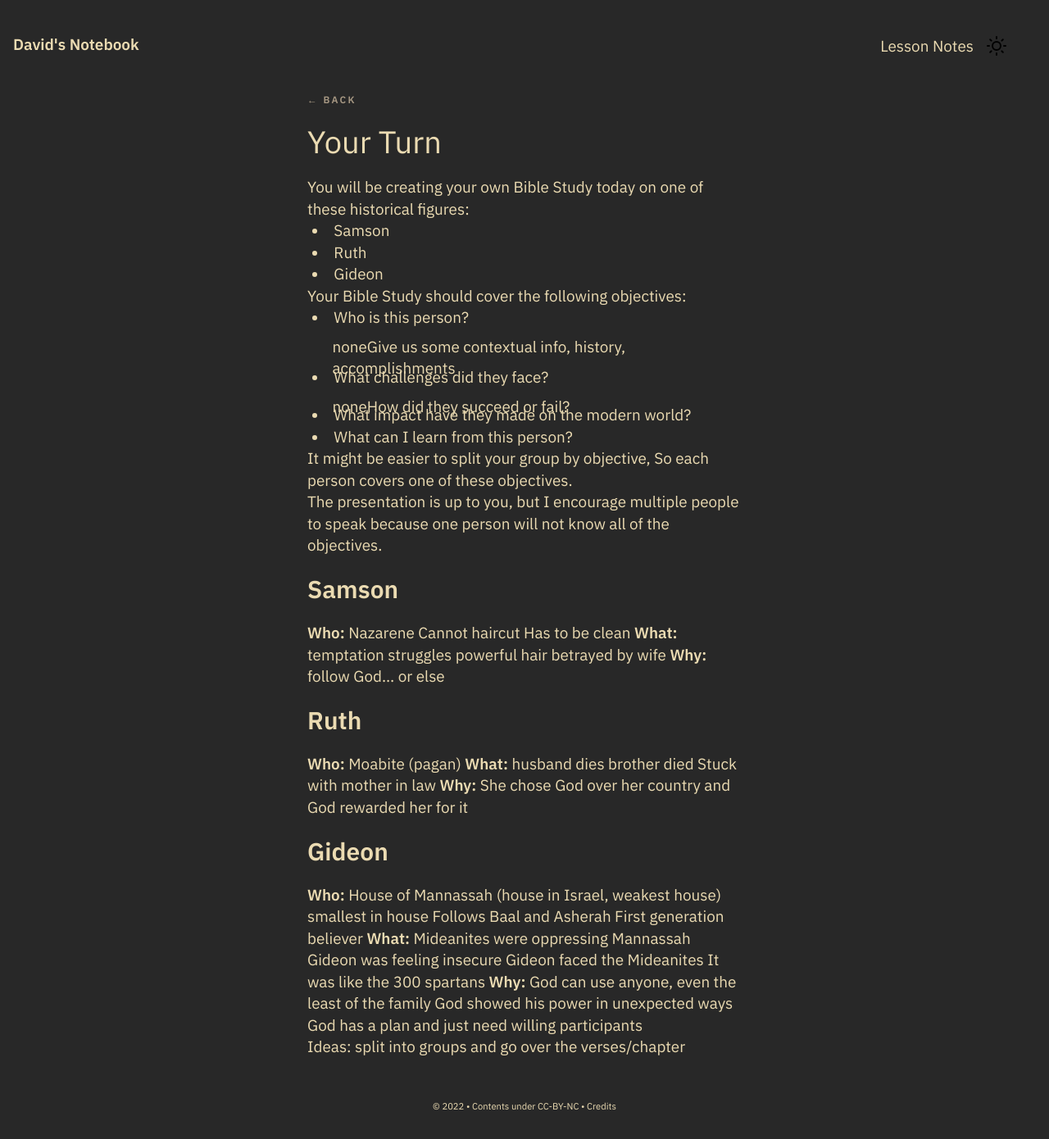
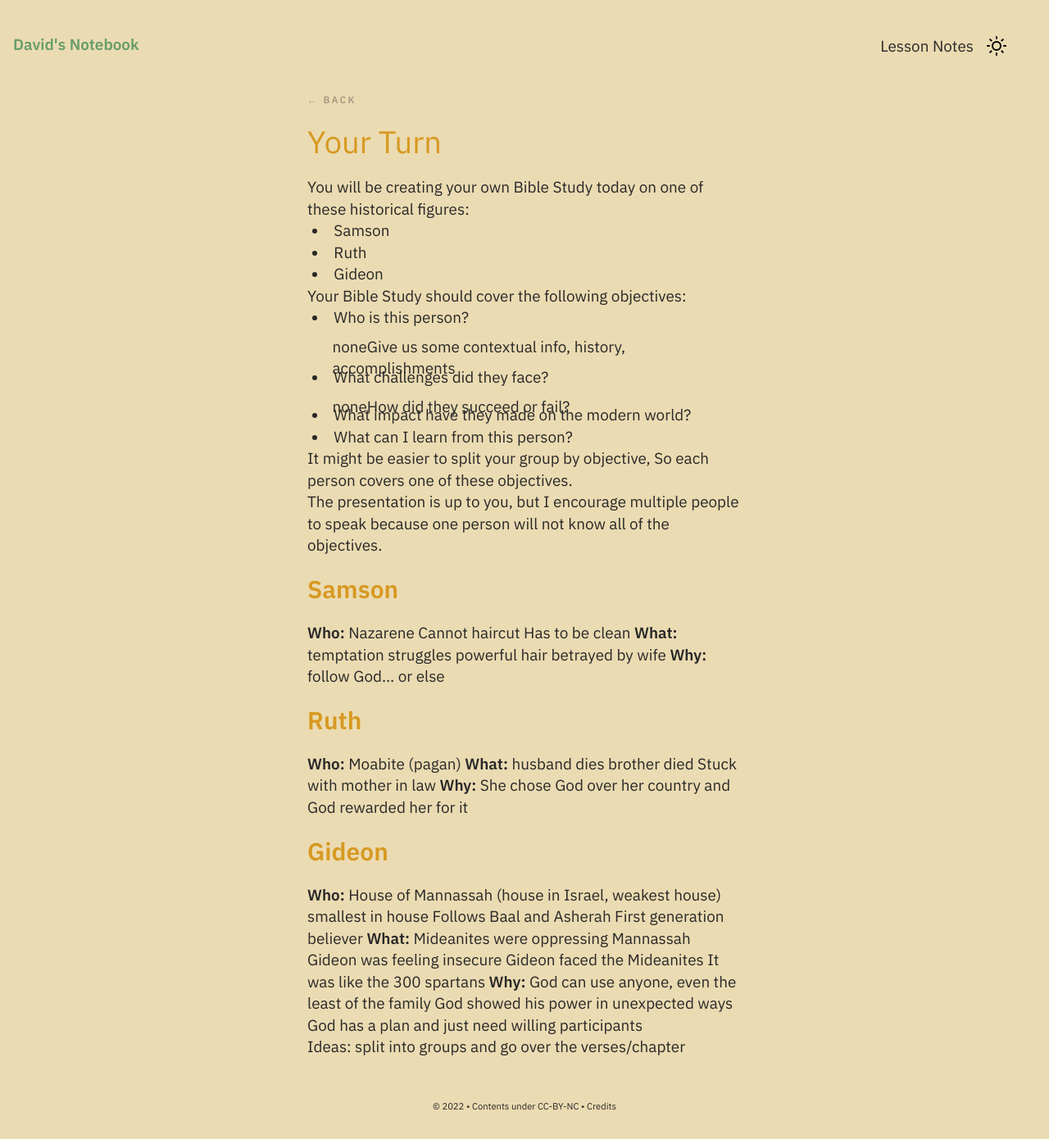
Before and after one commit to dvisotsky/jekyll-notebook, a Jekyll site: the page built from _notes/Public/Your Turn.md, in a window 1280 px wide. Shown: the whole page at 82% size. Built offline with Jekyll 4.4.1, drawn with Linux system fonts in a browser that asks for light colours.

Commit message:
add color to headings and bold text

```diff
--- a/assets/css/style.css
+++ b/assets/css/style.css
@@ -6,9 +6,12 @@
 
 html,
 html[data-theme="light"] {
-    --color-bg-main: #282828;
+    --color-heading-main: #d79921;
+    --color-heading-sub: #689d6a;
+    --color-bold: #458588;
+    --color-bg-main: #ebdbb2;
     --color-bg-sub: #3c3836;
-    --color-text-main: #ebdbb2;
+    --color-text-main: #282828;
     --color-text-sub: #a89984;
     --color-text-link: #83a598;
     --color-border-dark: #282828;
@@ -17,6 +20,9 @@
 }
 
 html[data-theme="dark"] {
+    --color-heading-main: #d79921;
+    --color-heading-sub: #689d6a;
+    --color-bold: #458588;
     --color-bg-main: #1d2021;
     --color-bg-sub: #282828;
     --color-text-main: #ebdbb2;
@@ -30,6 +36,9 @@
 @media (prefers-color-scheme: dark) {
     html,
     html[data-theme="dark"] {
+        --color-heading-main: #d79921;
+        --color-heading-sub: #689d6a;
+        --color-bold: #458588;
         --color-bg-main: #1d2021;
         --color-bg-sub: #282828;
         --color-text-main: #ebdbb2;
@@ -41,6 +50,9 @@
     }
 
     html[data-theme="light"] {
+        --color-heading-main: #d79921;
+        --color-heading-sub: #689d6a;
+        --color-bold: #458588;
         --color-bg-main: #282828;
         --color-bg-sub: #3c3836;
         --color-text-main: #ebdbb2;
@@ -85,6 +97,7 @@
     line-height: var(--text-leading-narrow);
     font-weight: var(--text-weight-normal);
     padding: var(--padding-normal) 0;
+    color: var(--color-heading-main);
 }
 
 h2 {
@@ -92,6 +105,7 @@
     line-height: var(--text-leading-normal);
     font-weight: var(--text-weight-bold);
     padding: var(--padding-normal) 0;
+    color: var(--color-heading-main);
 }
 
 h3 {
@@ -99,6 +113,7 @@
     line-height: var(--text-leading-normal);
     font-weight: var(--text-weight-normal);
     padding: var(--padding-normal) 0;
+    color: var(--color-heading-sub);
 }
 
 h4 {
@@ -106,6 +121,7 @@
     line-height: var(--text-leading-wide);
     font-weight: var(--text-weight-bold);
     padding: var(--padding-thin) 0;
+    color: var(--color-heading-sub);
 }
 
 h5 {
@@ -113,6 +129,7 @@
     line-height: var(--text-leading-wide);
     font-weight: var(--text-weight-normal);
     padding: var(--padding-thin) 0;
+    color: var(--color-heading-sub);
 }
 
 h6 {
@@ -120,6 +137,7 @@
     line-height: var(--text-leading-normal);
     font-weight: var(--text-weight-bold);
     padding: var(--padding-thin) 0;
+    color: var(--color-heading-sub);
 }
 
 p {
@@ -168,6 +186,7 @@
 b,
 strong {
     font-weight: 600;
+    color: var(--color-bold);
 }
 
 /* 03. Layout */
```
